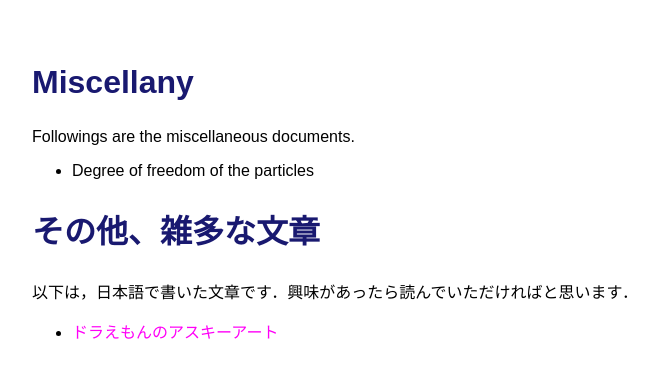
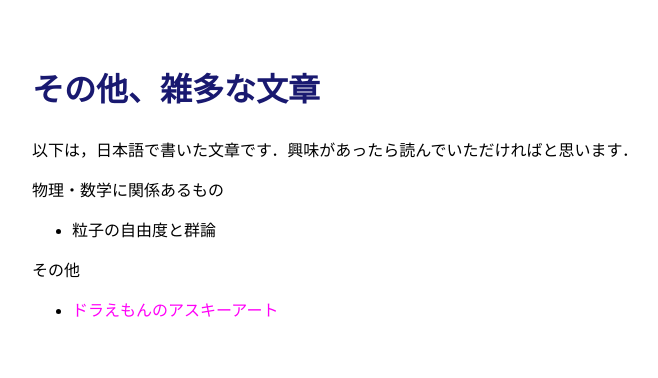
Before and after one commit to dxmegvpw/imiya.github.io, a Jekyll site: the page miscellany/miscellany.html, which Jekyll copies as it is, in a window 1280 px wide. Shown: the top 378 px of the page, without its empty margins (32-690 px from the left). Built offline with Jekyll 4.4.1, drawn with Linux system fonts in a browser that asks for light colours.

Commit message:
modified

```diff
--- a/index.html
+++ b/index.html
@@ -55,7 +55,7 @@
             AdS/CFT対応とエンタングルメントエントロピー (アドベントカレンダー2023の企画記事) [pdf]
         </li>
         <li>
-            <a href="miscellany/miscellany.html">Miscellanies in English and Japanese</a>
+            <a href="miscellany/miscellany.html">その他、雑多な文章</a>
         </li>
     </ul>
 
--- a/miscellany/miscellany.html
+++ b/miscellany/miscellany.html
@@ -12,23 +12,22 @@
 
 <body>
 
-    <h2>Miscellany</h2>
-
-    <p>
-        Followings are the miscellaneous documents.
-    </p>
-
-    <ul>
-        <li>
-            Degree of freedom of the particles
-        </li>
-    </ul>
-
     <h2>その他、雑多な文章</h2>
 
     <p>
         以下は，日本語で書いた文章です．興味があったら読んでいただければと思います．
     </p>
+
+    <p>物理・数学に関係あるもの</p>
+
+    <ul>
+        <li>
+            粒子の自由度と群論
+        </li>
+    </ul>
+
+
+    <p>その他</p>
 
     <ul>
         <li>
--- a/style.css
+++ b/style.css
@@ -25,7 +25,7 @@ h2{
 
 h3{
     font-size: 1.2rem;
-    background-color: #b8b8b8;
+    background-color: #e0e0e0;
 }
 
 p{
```
